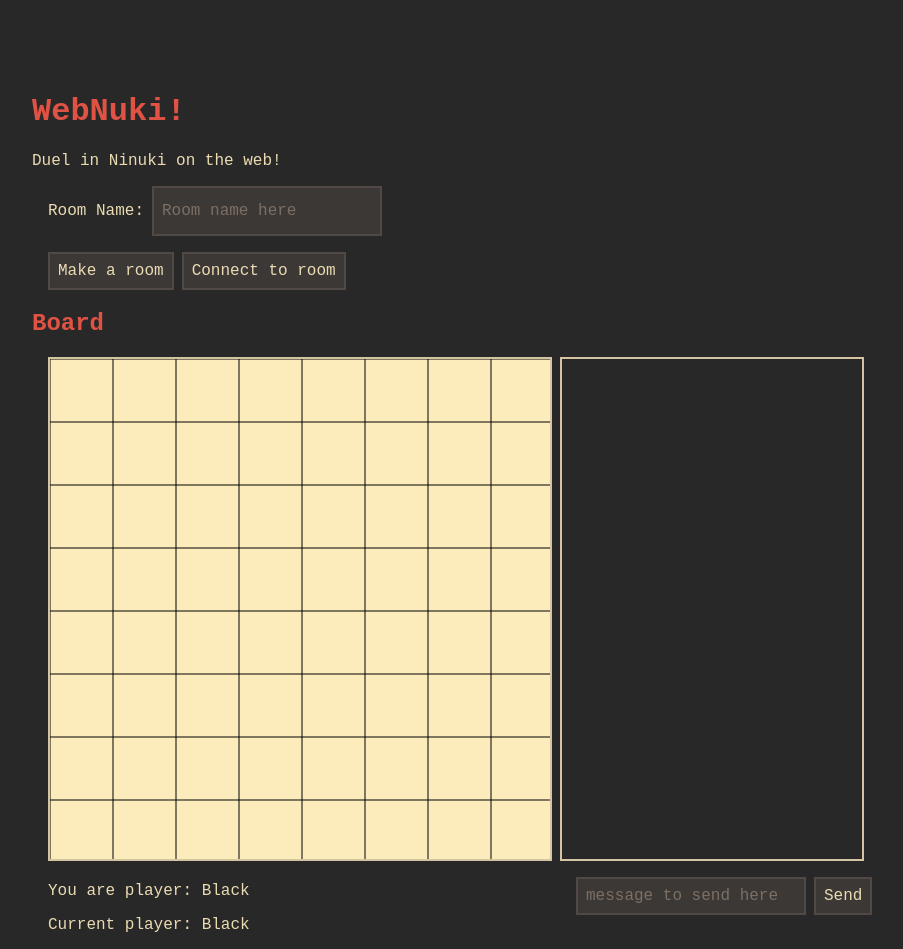
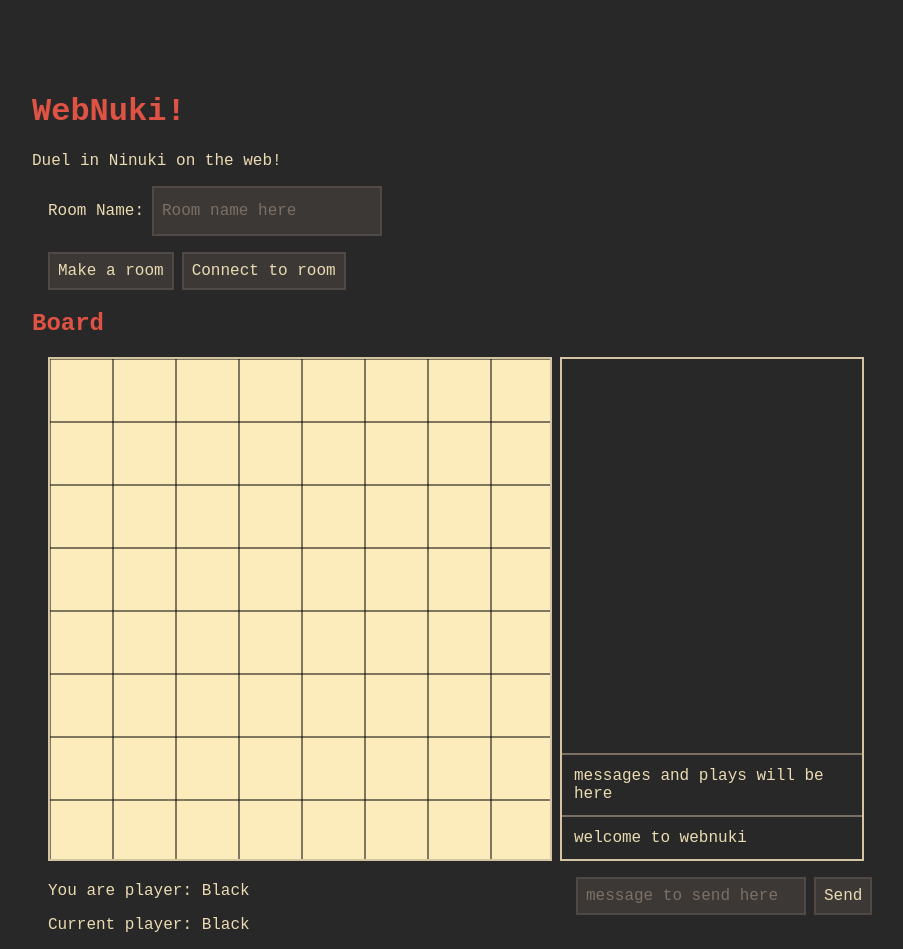
Before and after one commit to goldentoaste/webnuki, a SvelteKit app: page / in a window 1280 px wide. Shown: the top 949 px of the page, without its empty margins (40-943 px from the left). Built offline with nearby package versions, Linux system fonts and the light colour scheme.

Commit message:
bug fixes

```diff
--- a/src/lib/components/MessageList.svelte
+++ b/src/lib/components/MessageList.svelte
@@ -11,7 +11,7 @@
 <div class="messageContainer">
 
 {#each data as msg}
-    <p>{msg}</p>
+    <span class="msgItem">{msg}</span>
 {/each}
 </div>
 
@@ -34,4 +34,10 @@
 
         height: 500px;
     }
+
+
+    .msgItem {
+        padding: 0.75rem;
+        border-top: 2px solid var(--bg3);
+    }
 </style>
--- a/src/routes/+page.svelte
+++ b/src/routes/+page.svelte
@@ -36,20 +36,22 @@
     let roomName = "";
     let isHost = false;
     let gameStarted = false;
-    let messages: string[] = [];
+    let messages: string[] = [
+        "welcome to webnuki",
+        "messages and plays will be here",
+    ];
     let currentMessage = "";
     let sendMessage: (msg: string) => void;
 
     let onOpen = () => {
         gameStarted = true;
-        sendMessage(`hello from ${isHost? 'host': 'client'}`)
-        if (isHost){
-            newGame()
+        sendMessage(`hello from ${isHost ? "host" : "client"}`);
+        if (isHost) {
+            newGame();
         }
     };
 
     let onMessage = (msg: string) => {
-
         messages = [msg, ...messages];
 
         const blocks = msg.split(" ");
@@ -105,13 +107,13 @@
     }
 
     $: {
-        if ($lastPlay !== undefined){
-            sendMessage(`#play ${$lastPlay[0]},${$lastPlay[1]}`)
+        if ($lastPlay !== undefined) {
+            sendMessage(`#play ${$lastPlay[0]},${$lastPlay[1]}`);
         }
     }
 
-    $:{
-        if ($winningPlayer != EMPTY){
+    $: {
+        if ($winningPlayer != EMPTY) {
             gameStarted = false;
         }
     }
@@ -149,7 +151,6 @@
 <h2>Board</h2>
 <div class="rowGroup">
     <div>
-
         <canvas
             id="nukiCanvas"
             bind:this={canvas}
@@ -178,7 +179,6 @@
         {/if}
     </div>
 
-
     <div>
         <MessageList data={messages} />
         <div class="rowGroup">
@@ -186,16 +186,17 @@
                 placeholder="message to send here"
                 bind:value={currentMessage}
             />
-        <Button on:click={() => sendMessage(currentMessage)}>Send</Button>
+            <Button
+                on:click={() => {
+                    messages.unshift(currentMessage);
+                    messages = messages;
+                    sendMessage(currentMessage);
+                    currentMessage = "";
+                }}>Send</Button
+            >
         </div>
     </div>
-
 </div>
-
-
-
-
-
 
 <style>
     .rowGroup {
```
Lines whose indentation alone changed are shown as unchanged.
